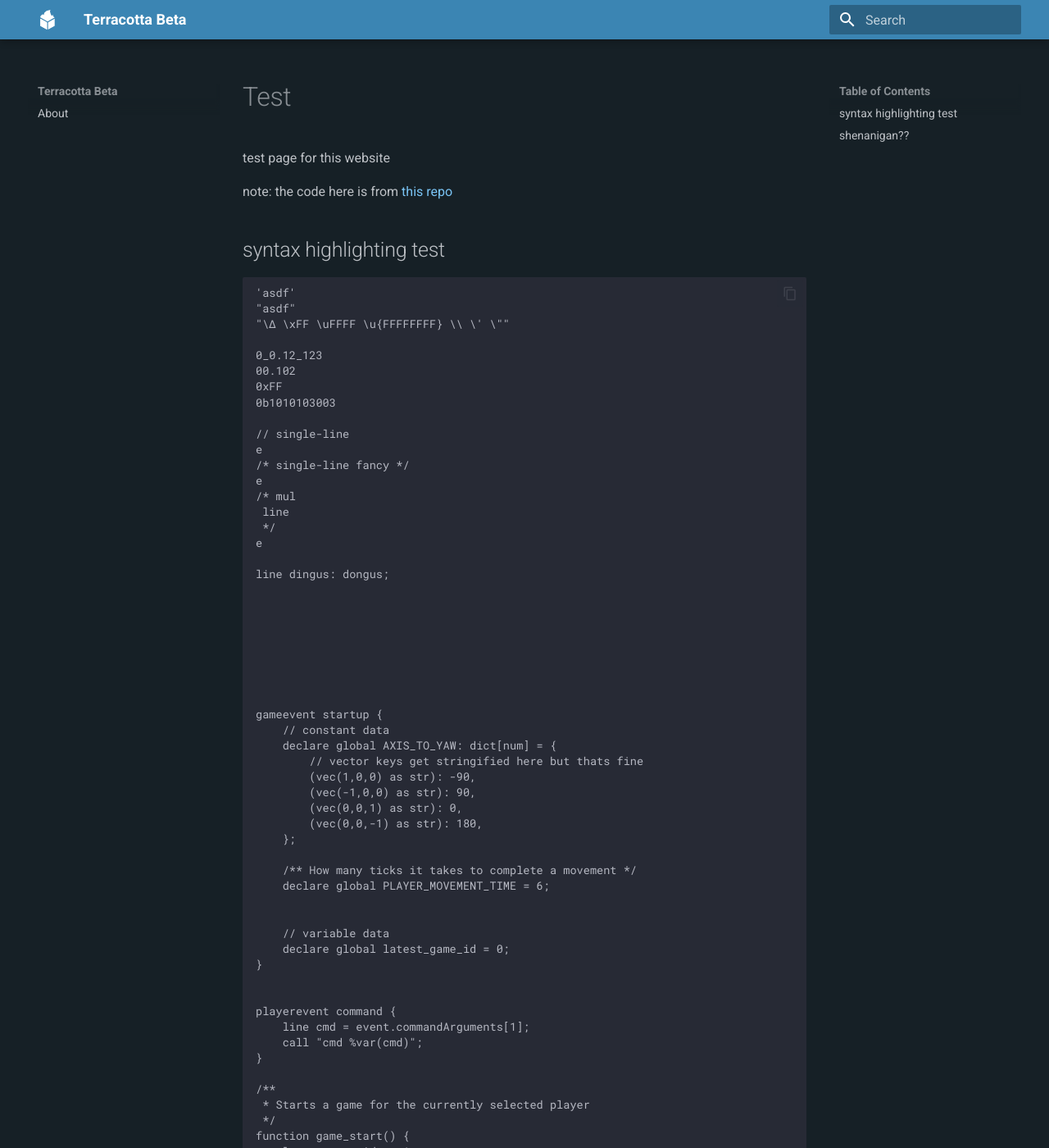
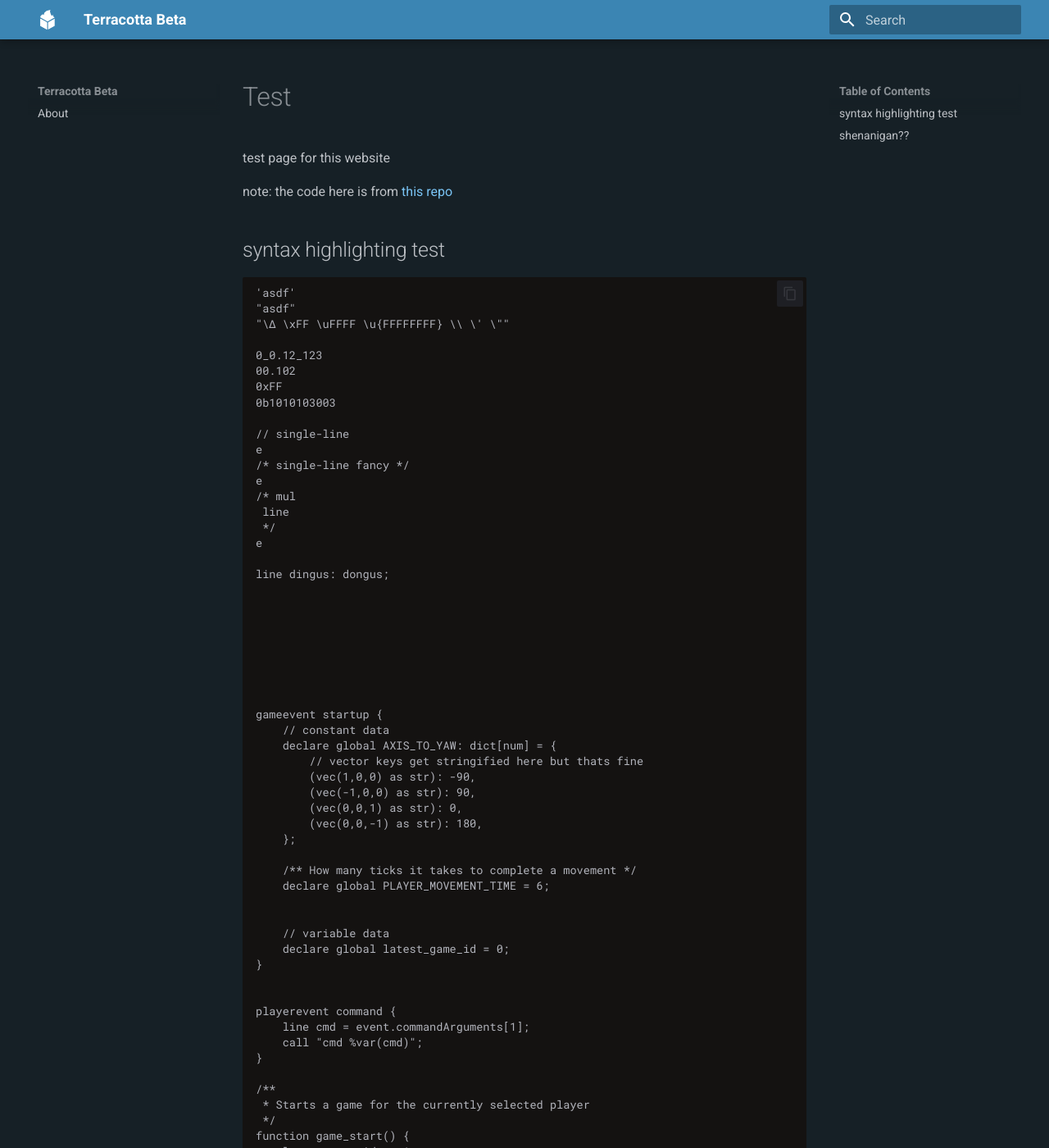
Before and after one commit to Owlfroggy/terracotta-beta-docs, an MkDocs documentation site: the page built from docs/test.md, in a window 1280 px wide and 1400 px high. Shown: the whole window at 82% size. Built offline with MkDocs 1.6.1 and Material for MkDocs 9.7.7, drawn with Linux system fonts in a browser that asks for light colours.

Commit message:
change background color of code blocks and footer

```diff
--- a/docs/style.css
+++ b/docs/style.css
@@ -14,8 +14,11 @@
     --md-accent-fg-color--light:    var(--tc-orange-dim);
     --md-accent-fg-color--dark:     var(--tc-orange-dim);
 
+    --md-code-bg-color: #141211;
+
     --md-default-bg-color: #162026;
-    --md-footer-bg-color: #081117
+    --md-footer-bg-color: #081117;
+    --md-footer-bg-color--dark: #081117;
 }
 
 
```
